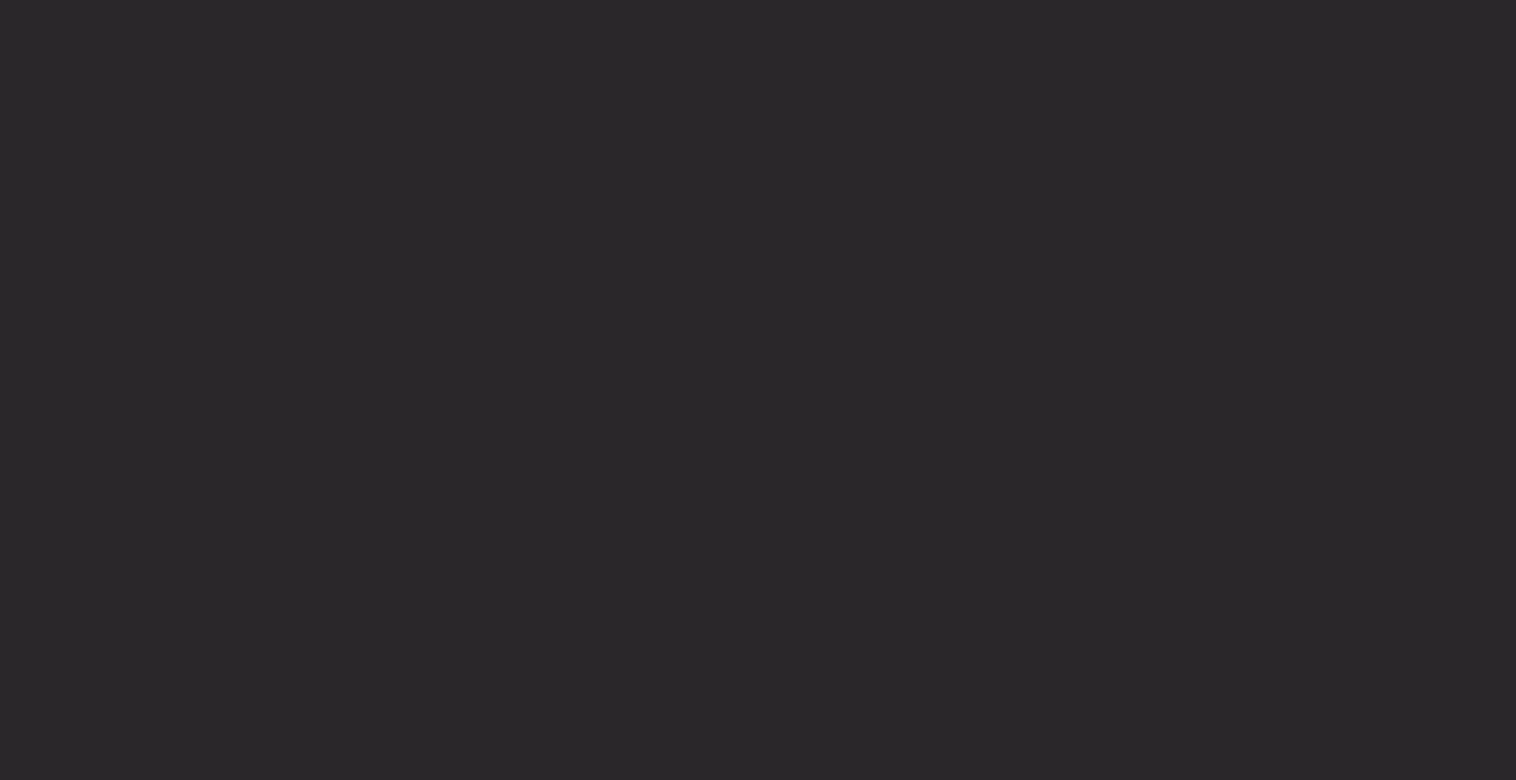
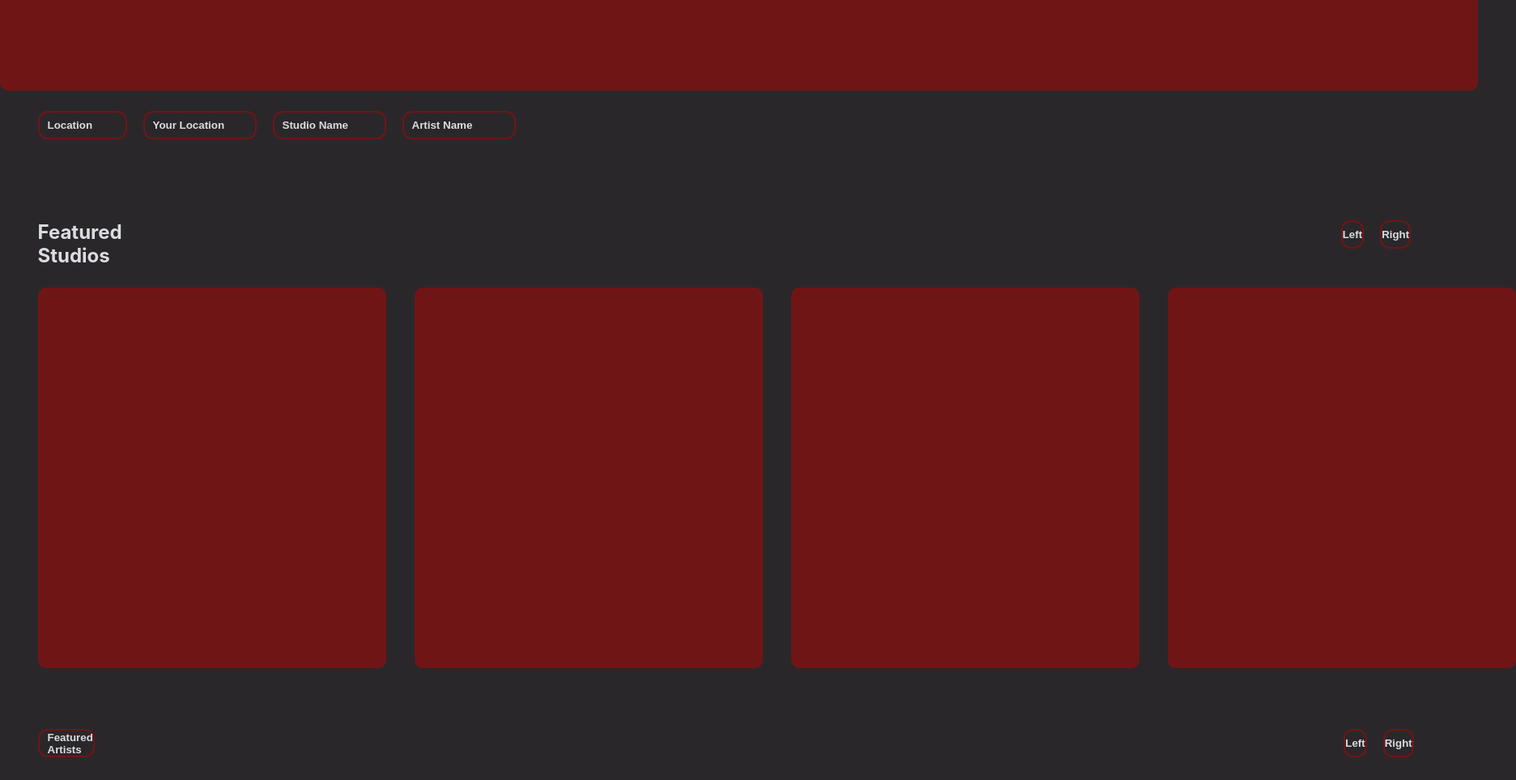
Before and after one commit to omaomach/myBarber-frontend, a React (Create React App) app: page / in a window 1280 px wide. Shown: the part 820-1783 px from the top of the page at 81% size, 1872 px wide, since content can reach past the window. Before the commit the page ends 800 px from the top, so only its background shows below. Built offline with nearby package versions, Linux system fonts and the light colour scheme.

Commit message:
feat: created find an artist page

```diff
--- a/src/App.js
+++ b/src/App.js
@@ -13,7 +13,7 @@ function App() {
       {/* <Navbar /> */}
       {/* <Landing /> */}
       {/* <Footer /> */}
-      {/* <FindArtist /> */}
+      <FindArtist />
     </div>
   );
 }
--- a/src/components/FindArtist.js
+++ b/src/components/FindArtist.js
@@ -11,7 +11,48 @@ function FindArtist() {
 
                 </div>
                 <div id="filter-buttons">
+                    <button id="first-location-button"><p>Location</p></button>
+                    <button className="location-buttons"><p>Your Location</p></button>
+                    <button className="location-buttons"><p>Studio Name</p></button>
+                    <button className="location-buttons"><p>Artist Name</p></button>
+                </div>
+                <div id="featured-studios">
+                    <h2>Featured Studios</h2>
+                    <button id="featured-studios-left-button">Left</button>
+                    <button id="featured-studios-right-button">Right</button>
+                </div>
+                <div id="featured-studios-cards">
+                    <div className="studio-card">
 
+                    </div>
+                    <div className="studio-card">
+
+                    </div>
+                    <div className="studio-card">
+
+                    </div>
+                    <div className="studio-card">
+
+                    </div>
+                </div>
+                <div id="featured-artists">
+                    <button id="artist-filter-button"><p>Featured Artists</p></button>
+                    <button id="featured-artists-left-button">Left</button>
+                    <button id="featured-artists-right-button">Right</button>
+                </div>
+                <div id="featured-artists-cards">
+                    <div className="artist-card">
+
+                    </div>
+                    <div className="artist-card">
+
+                    </div>
+                    <div className="artist-card">
+
+                    </div>
+                    <div className="artist-card">
+
+                    </div>
                 </div>
             </div>
         </div>
--- a/src/styles/findartist.css
+++ b/src/styles/findartist.css
@@ -2,10 +2,147 @@
     display: flex;
     flex-direction: column;
 }
-
 #secondary-parent {
-    width: 100px;
-    height: 100px;
-    background-color: aqua;
+    background-color: var(--mainColor);
+    margin-top: 2rem;
 
 }
+#map-holder {
+    width: 1825px;
+    height: 800px;
+    background-color: var(--secondaryColor);
+    margin-left: auto;
+    margin-right: auto;
+    border-radius: 10px;
+}
+#filter-buttons {
+    margin-left: 46.5px;
+    margin-top: 25px;
+}
+.location-buttons {
+    margin-left: 20px;
+    background-color: var(--mainColor);
+    width: 140px;
+    height: 35px;
+    border: 2px solid var(--secondaryColor);
+    cursor: pointer;
+    border-radius: 12px;
+    color: var(--textColor);
+    font-weight: bold;
+    text-align: left;
+}
+#first-location-button {
+    background-color: var(--mainColor);
+    width: 110px;
+    height: 35px;
+    border: 2px solid var(--secondaryColor);
+    cursor: pointer;
+    border-radius: 12px;
+    color: var(--textColor);
+    font-weight: bold;
+    text-align: left;
+}
+#filter-buttons p {
+    margin-left: 10px;
+}
+#featured-studios {
+    margin-top: 100px;
+    margin-left: 46.5px;
+    display: flex;
+}
+#featured-studios h2{
+    color: var(--textColor);
+}
+#featured-studios-left-button {
+    margin-left: 1505px;
+    background-color: var(--mainColor);
+    width: 50px;
+    height: 35px;
+    border: 2px solid var(--secondaryColor);
+    cursor: pointer;
+    border-radius: 12px;
+    color: var(--textColor);
+    font-weight: bold;
+    text-align: center;
+}
+#featured-studios-right-button {
+    background-color: var(--mainColor);
+    width: 50px;
+    height: 35px;
+    border: 2px solid var(--secondaryColor);
+    cursor: pointer;
+    border-radius: 12px;
+    color: var(--textColor);
+    font-weight: bold;
+    text-align: center;
+    margin-left: 20px;
+}
+#featured-studios-cards {
+    margin-left: 11.5px;
+    margin-top: 25px;
+    display: flex;
+    width: 1860px;
+}
+.studio-card {
+    width: 430px;
+    height: 470px;
+    background-color: var(--secondaryColor);
+    margin-left: 35px;
+    border-radius: 10px;
+}
+#featured-artists {
+    margin-top: 75px;
+    margin-left: 46.5px;
+    display: flex;
+}
+#artist-filter-button {
+    background-color: var(--mainColor);
+    width: 160px;
+    height: 35px;
+    border: 2px solid var(--secondaryColor);
+    cursor: pointer;
+    border-radius: 12px;
+    color: var(--textColor);
+    font-weight: bold;
+    text-align: left;
+}
+#artist-filter-button p {
+    margin-left: 10px;
+}
+#featured-artists-left-button {
+    margin-left: 1542.5px;
+    background-color: var(--mainColor);
+    width: 50px;
+    height: 35px;
+    border: 2px solid var(--secondaryColor);
+    cursor: pointer;
+    border-radius: 12px;
+    color: var(--textColor);
+    font-weight: bold;
+    text-align: center;
+}
+#featured-artists-right-button {
+    background-color: var(--mainColor);
+    width: 50px;
+    height: 35px;
+    border: 2px solid var(--secondaryColor);
+    cursor: pointer;
+    border-radius: 12px;
+    color: var(--textColor);
+    font-weight: bold;
+    text-align: center;
+    margin-left: 20px;
+}
+#featured-artists-cards {
+    margin-left: 11.5px;
+    margin-top: 30px;
+    display: flex;
+    width: 1860px;
+}
+.artist-card {
+    width: 430px;
+    height: 470px;
+    background-color: var(--secondaryColor);
+    margin-left: 35px;
+    border-radius: 10px;
+}
```
